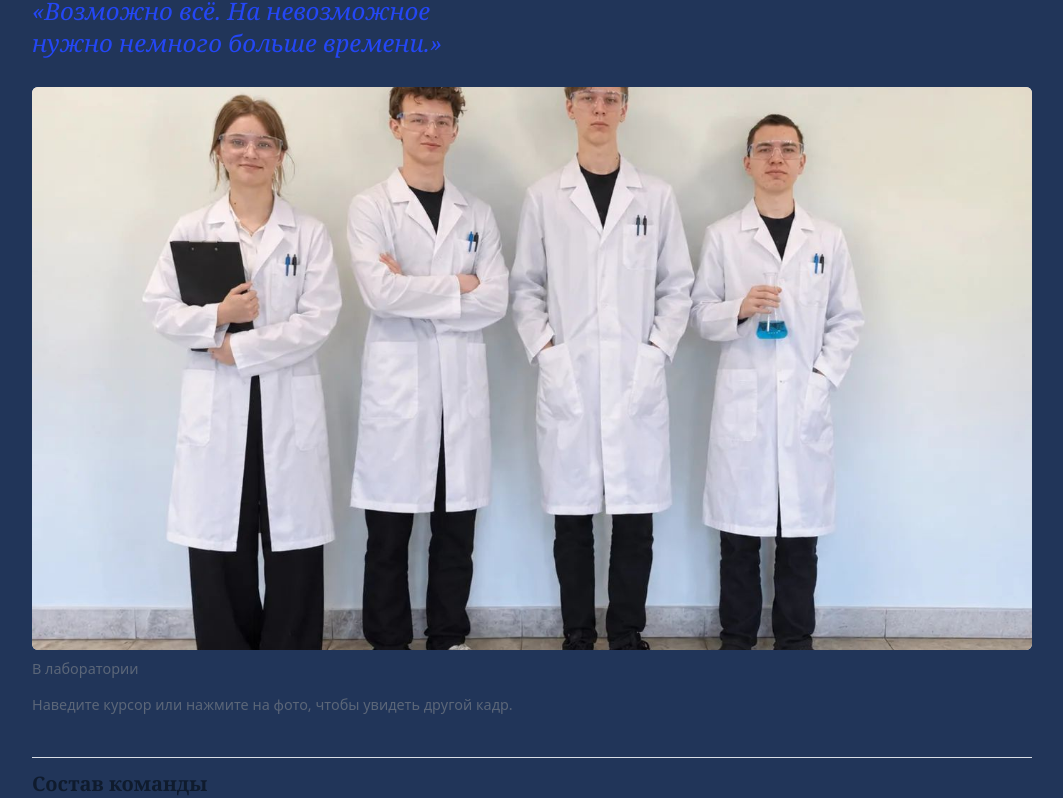
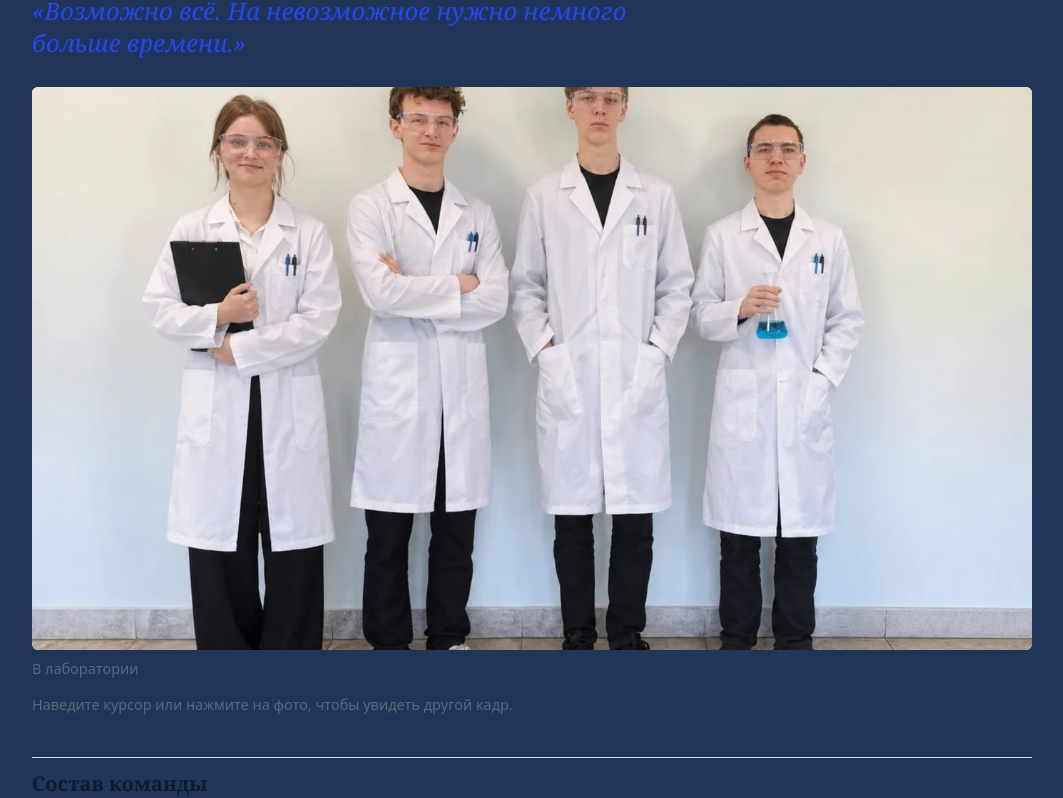
Before and after one commit to Neuromxn/Neuromxn.github.io, a plain HTML site: page index.html in a window 1280 px wide. Shown: the part 219-1017 px from the top of the page, without its empty margins (108-1171 px from the left). Drawn offline with Linux system fonts and the light colour scheme.

Commit message:
Update index.html

```diff
--- a/index.html
+++ b/index.html
@@ -20,7 +20,7 @@ html{scroll-padding-top:env(safe-area-inset-top,0px)}
 body{margin:0;background:var(--bg);color:var(--ink);font:16px/1.55 system-ui,-apple-system,"Segoe UI",Roboto,sans-serif}
 main{max-width:1080px;margin:0 auto;padding:clamp(20px,5vw,56px) clamp(16px,4vw,40px) 40px}
 h1{font:700 clamp(2.2rem,7vw,4.4rem)/1.02 Georgia,"Iowan Old Style","Times New Roman",serif;letter-spacing:-.02em;margin:0 0 14px}
-.motto{font:italic clamp(1.1rem,2.6vw,1.5rem)/1.35 Georgia,"Iowan Old Style",serif;color:var(--accent);margin:0 0 28px;max-width:34ch}
+.motto{font:italic clamp(1.1rem,2.6vw,1.5rem)/1.35 Georgia,"Iowan Old Style",serif;color:var(--accent);margin:0 0 28px;max-width:50ch}
 figure{margin:0}
 figcaption{font-size:.9rem;color:var(--muted);margin-top:8px;min-height:1.4em}
 .ph{all:unset;box-sizing:border-box;display:block;position:relative;width:100%;overflow:hidden;border-radius:6px;background:var(--card);cursor:pointer;touch-action:manipulation}
```
